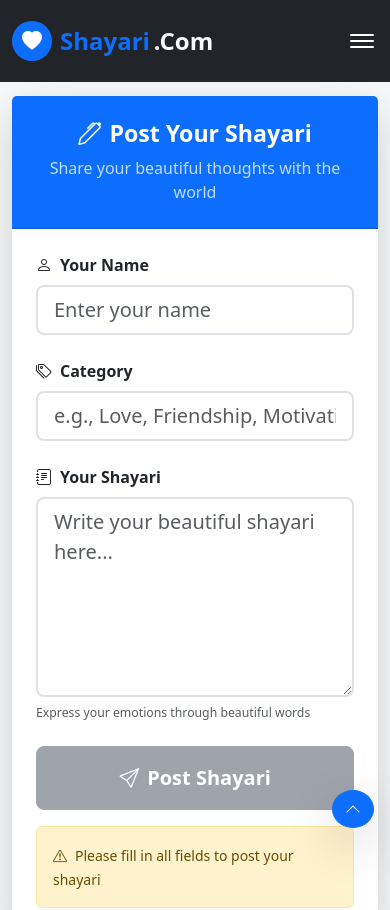
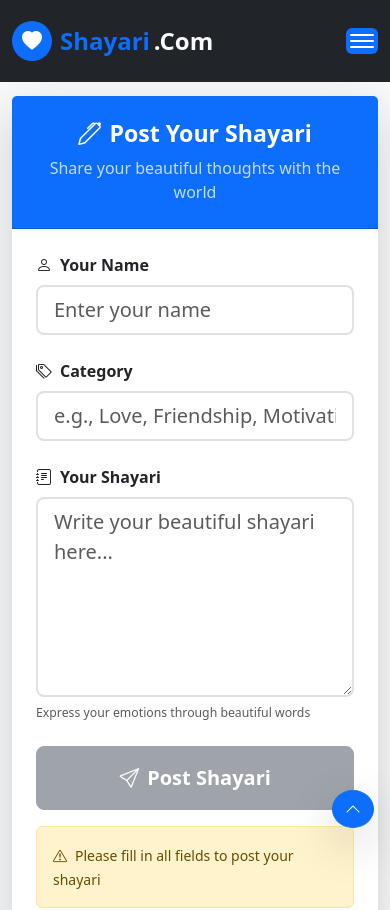
Before and after one commit to junaidkhan1723/Shayari.com, a React (Vite) app: page / in a window 390 px wide. Shown: the top 910 px of the page. Built offline with nearby package versions, Linux system fonts and the light colour scheme; no server answers.

Commit message:
Changed the icon colours for better visibilitye

```diff
--- a/src/components/NavBar.jsx
+++ b/src/components/NavBar.jsx
@@ -66,7 +66,7 @@ export default function Navbar() {
 
           {/* Mobile Toggle Button */}
           <button
-            className="navbar-toggler border-0 p-1"
+            className="navbar-toggler bg-primary border-0 p-1"
             type="button"
             onClick={toggleMenu}
             aria-controls="navbarNav"
@@ -171,7 +171,7 @@ export default function Navbar() {
               <form className="d-none d-lg-flex me-3" role="search">
                 <div className="input-group">
                   <input
-                    className="form-control form-control-sm bg-light border-secondary text-dark"
+                    className="form-control form-control-sm bg-light border-primary text-dark"
                     type="search"
                     placeholder="Search shayari..."
                     aria-label="Search"
@@ -185,7 +185,7 @@ export default function Navbar() {
 
               {/* Mobile Search Button */}
               <button
-                className="btn btn-outline-light d-lg-none me-2"
+                className="btn btn-outline-primary d-lg-none me-2"
                 onClick={toggleSearchModal}
               >
                 <i className="bi bi-search"></i>
```
